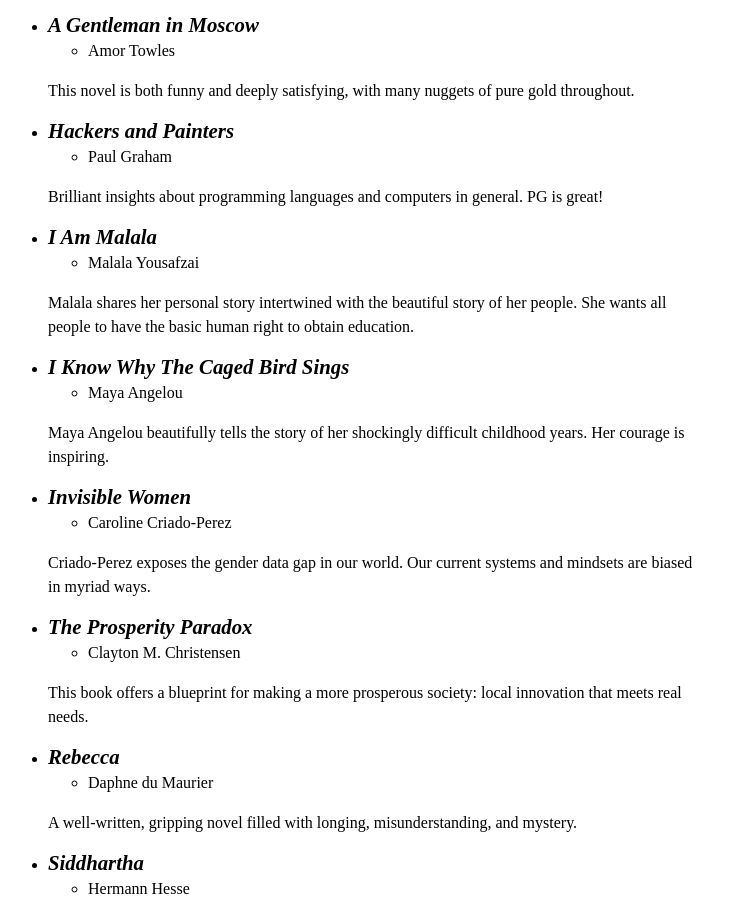
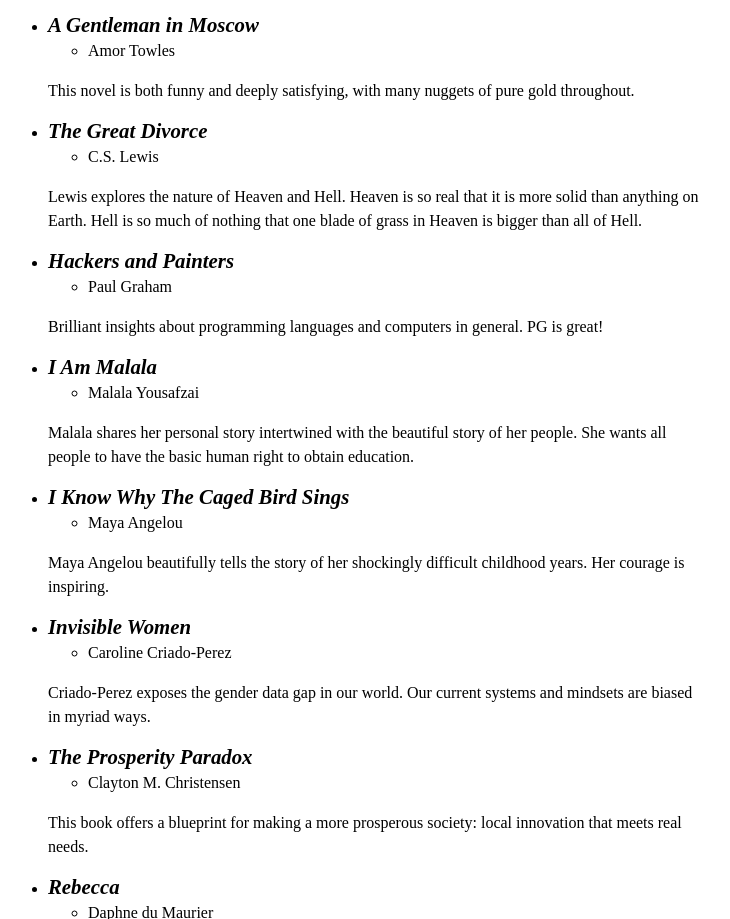
Before and after one commit to increscent/increscent, a website: page www/books.html in a window 1280 px wide. Shown: the part 916-1835 px from the top of the page, without its empty margins (282-1012 px from the left). Drawn offline with Linux system fonts and the light colour scheme.

Commit message:
added The Great Divorce

```diff
--- a/www/books.html
+++ b/www/books.html
@@ -48,7 +48,6 @@
 
             <li>
                 <i>Factfulness</i>
-
                 <ul><li>Hans Rosling, Ola Rosling, and Anna Rosling Rönnlund</li></ul>
                 <p>Rosling helps us see the world as it really is. It highlights underrated problems and updates our world-view to be accurate for the world of today (2018).
             </li>
@@ -63,6 +62,12 @@
                 <i>A Gentleman in Moscow</i>
                 <ul><li>Amor Towles</li></ul>
                 <p>This novel is both funny and deeply satisfying, with many nuggets of pure gold throughout.</p>
+            </li>
+
+            <li>
+                <i>The Great Divorce</i>
+                <ul><li>C.S. Lewis</li></ul>
+                <p>Lewis explores the nature of Heaven and Hell. Heaven is so real that it is more solid than anything on Earth. Hell is so much of nothing that one blade of grass in Heaven is bigger than all of Hell.</p>
             </li>
 
             <li>
```
